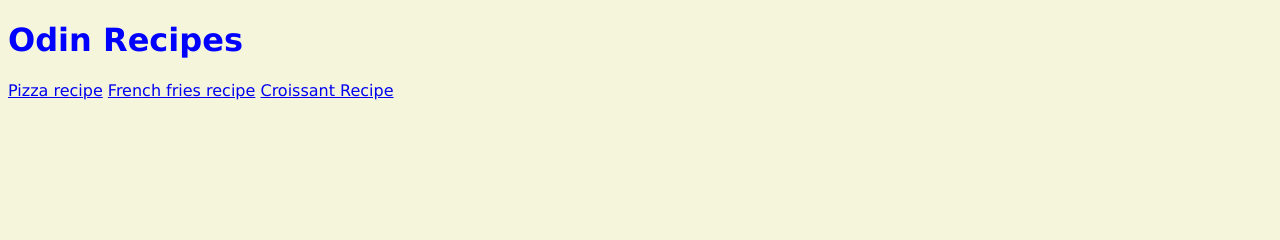
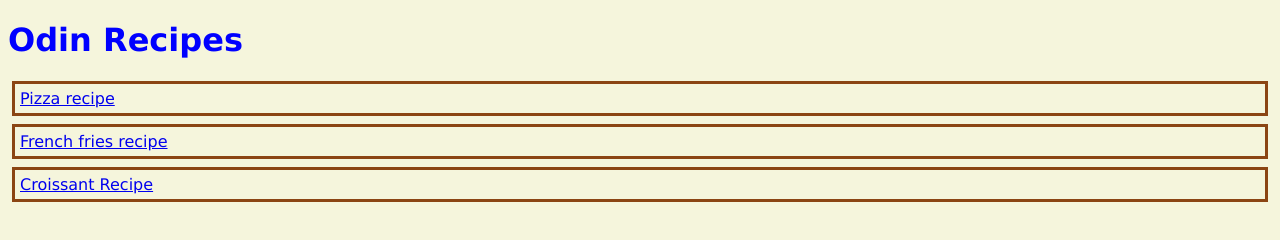
Before and after one commit to Danielius7er/odin-recipes, a plain HTML site: page index.html in a window 1280 px wide. Drawn offline with Linux system fonts and the light colour scheme.

Commit message:
ADD box model

```diff
--- a/index.html
+++ b/index.html
@@ -9,9 +9,9 @@
 
 <body>
     <h1>Odin Recipes</h1>
-    <a href="recipes/pizza.html">Pizza recipe</a>
-    <a href="recipes/fries.html">French fries recipe</a>
-    <a href="recipes/croissant.html">Croissant Recipe</a>
+    <div id="pizza"><a href="recipes/pizza.html">Pizza recipe</a></div>
+    <div id="fries"><a href="recipes/fries.html">French fries recipe</a></div>
+    <div id="croissant"><a href="recipes/croissant.html">Croissant Recipe</a></div>
 
 </body>
 </html>
--- a/style.css
+++ b/style.css
@@ -6,3 +6,9 @@
     color: blue;
     width: auto;
 }
+#pizza, #fries, #croissant{
+    padding: 5px;
+    margin: 4px;
+    margin-bottom: 8px;
+    border: 3px solid saddlebrown;
+}
```
Also changed, not shown: recipes/croissant.html (+1 -0 lines), recipes/fries.html (+1 -0 lines), recipes/pizza.html (+1 -0 lines).
